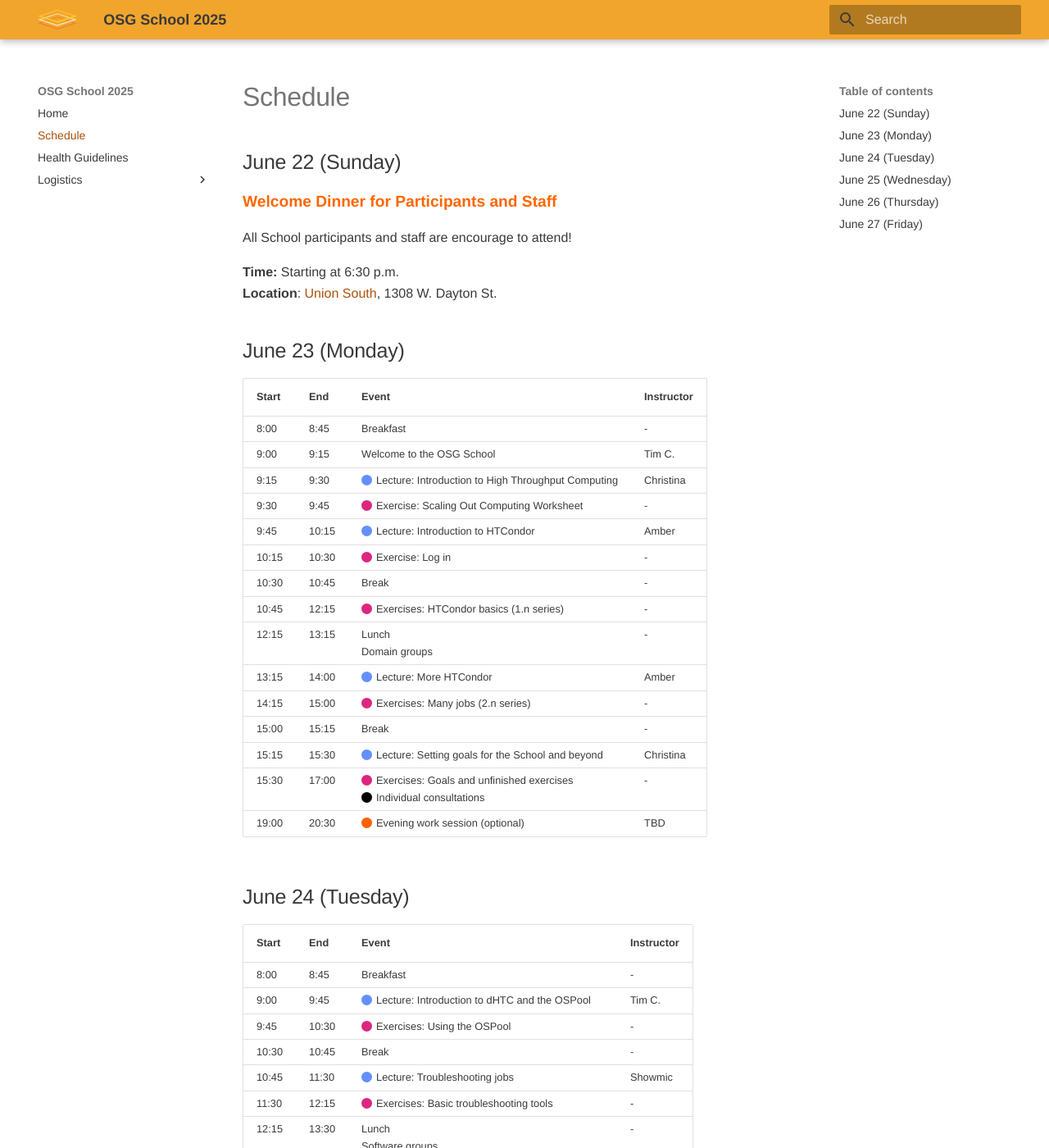
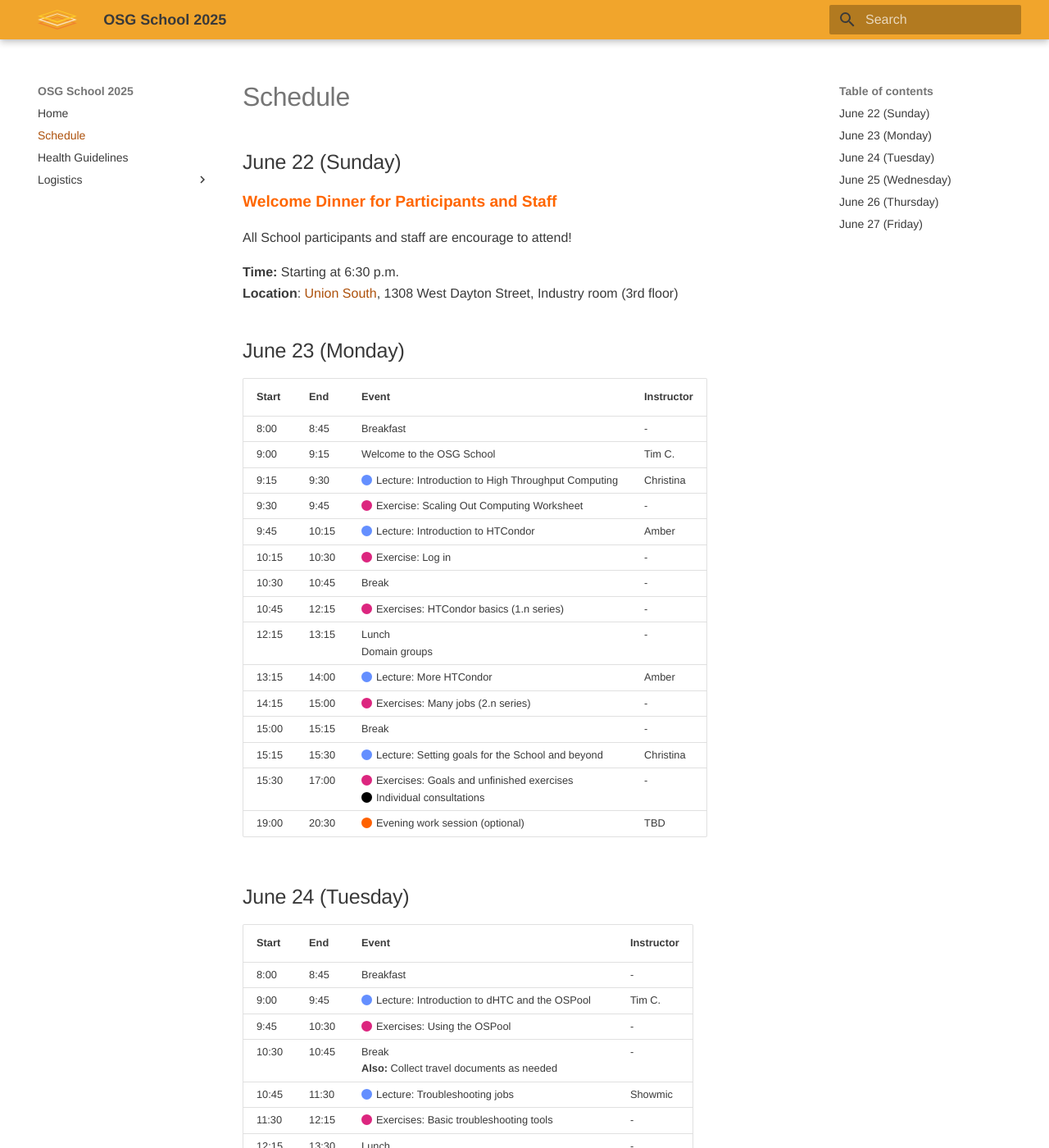
Before and after one commit to osg-htc/school-2025, an MkDocs documentation site: the page built from docs/schedule.md, in a window 1280 px wide and 1400 px high. Shown: the whole window at 82% size. Built offline with MkDocs 1.6.1 and Material for MkDocs 9.7.7, drawn with Linux system fonts in a browser that asks for light colours; some of the changed text lies outside the part shown.

Commit message:
Added a couple deets to schedule

```diff
--- a/docs/schedule.md
+++ b/docs/schedule.md
@@ -5,7 +5,8 @@
 All School participants and staff are encourage to attend!
 
 **Time:** Starting at 6:30 p.m.<br>
-**Location**: [Union South](https://union.wisc.edu/visit/union-south/), 1308 W. Dayton St.
+**Location**: [Union South](https://union.wisc.edu/visit/union-south/), 1308 West Dayton Street,
+Industry room (3rd floor)
 
 ## June 23 (Monday)
 
@@ -153,7 +154,10 @@ All School participants and staff are encourage to attend!
     <tr>
       <td>10:30</td>
       <td>10:45</td>
-      <td>Break</td>
+      <td>
+        Break<br>
+        <strong>Also:</strong> Collect travel documents as needed
+      </td>
       <td>-</td>
     </tr>
     <tr>
@@ -173,7 +177,8 @@ All School participants and staff are encourage to attend!
       <td>13:30</td>
       <td>
         Lunch<br>
-        Software groups
+        Software groups<br>
+        <strong>Also:</strong> Return travel documents (~13:20)
       </td>
       <td>-</td>
     </tr>
```
